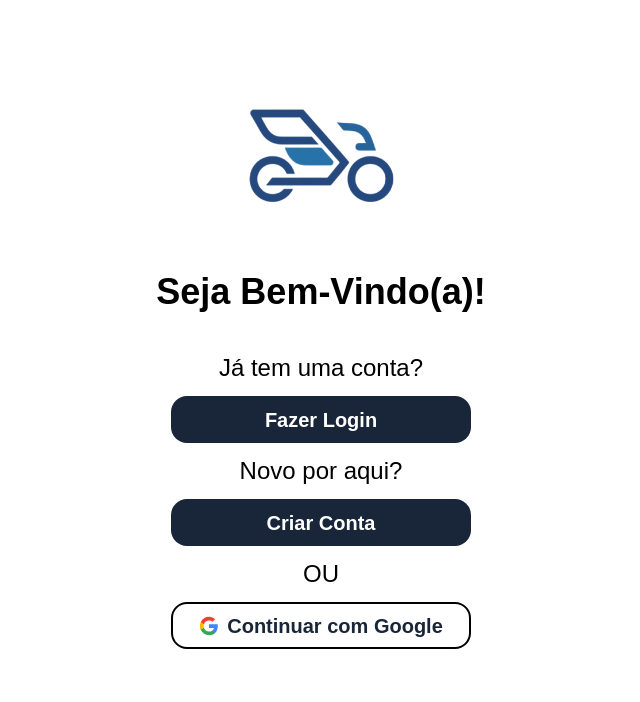
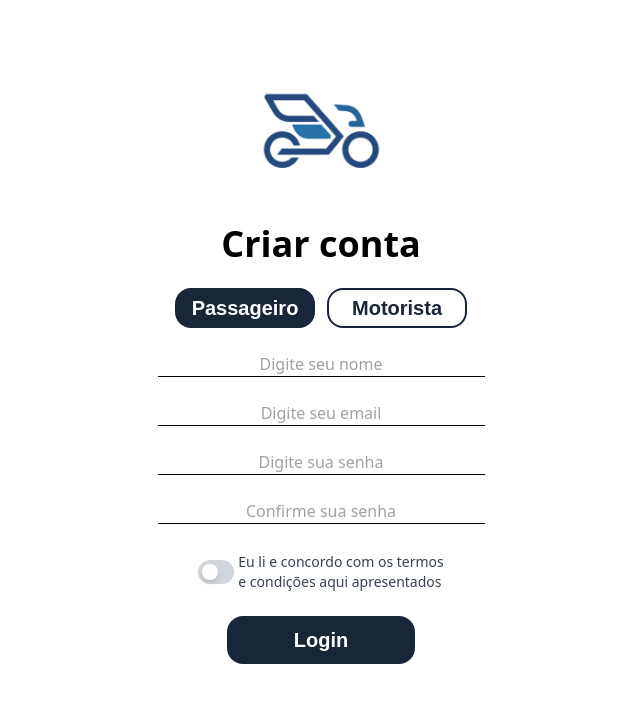
Before and after one commit to kauablima/agendamentodeviagem, a React (Vite) app: page / in a window 1280 px wide. Shown: the top 702 px of the page, without its empty margins (319-959 px from the left). Built offline with nearby package versions, Linux system fonts and the light colour scheme.

Commit message:
page[cadastro] feito a base, ainda falta os icons e interção

```diff
--- a/src/App.tsx
+++ b/src/App.tsx
@@ -1,9 +1,9 @@
-import Login from "./pages/login/login";
-
+import { Cadastro } from "./pages/login/cadastro";
 
 function App() {
   return(
-    <Login />
+    <Cadastro />
+
   )
 }
 
--- a/src/components/Button.tsx
+++ b/src/components/Button.tsx
@@ -16,7 +16,7 @@ export const Button = ({children, color, lenght, icon, click}: Botao) => {
   return (
     <button onClick={click} className={`flex flex-row justify-center items-center font-primary font-semibold rounded-2xl text-xl
       ${lenght === 'default' ? 'w-[188px] h-[48px] py-[9px] px-[23px]': ' w-[300px] h-[47px] py-[9px] px-[24px]'}
-      ${color === 'primary' ? 'bg-primary text-white ' : 'bg-white text-primary '}
+      ${color === 'primary' ? 'bg-primary text-white ' : 'bg-white text-primary border-2 border-primary '}
       ${icon === 'google' ? 'border-black border-2 ': ''}
       `}>
         {icon === 'google' && (
--- /dev/null
+++ b/src/components/forms.tsx
@@ -0,0 +1,29 @@
+
+interface Formulario {
+  type: React.HTMLInputTypeAttribute
+  name: string
+  value: string
+  onChange?: (e: React.ChangeEvent<HTMLInputElement>) => void
+  placeholder?: string
+  error?: string
+  icon?: 'email' | 'password'
+}
+
+export const Forms = ({ type, name, value, onChange, placeholder, error, icon}:Formulario ) => {
+  return (
+    <div className="flex flex-col justify-center items-center text-center">
+      <input
+        id={name}
+        type={type}
+        name={name}
+        value={value}
+        onChange={onChange}
+        placeholder={placeholder}
+        className={`bg-white text-black text-center placeholder-color-placeholder
+          px-12 py-[24] border-b-1 border-b-black focus:ring-blue-500
+          ${error ? 'border-red-500' : 'border-gray-300'}`}
+      />
+      {error && <span className="text-red-500 text-sm mt-1">{error}</span>}
+    </div>
+  )
+}
--- a/src/pages/login/cadastro.tsx
+++ b/src/pages/login/cadastro.tsx
@@ -1,27 +1,69 @@
-type Cadastro = {
-  nome: string
-  email: string
-  senha: string
-  conSenha: string
-}
+import { useState } from "react";
+import { Button } from "../../components/Button";
+import { Forms } from "../../components/forms";
+
+export const Cadastro = () => {
+  const [lembrarDeMim, setLembrarDeMim] = useState(false);
+
+  const handleLembrarDeMimChange = () => {
+    setLembrarDeMim(!lembrarDeMim)
+  }
+
+  return (
+    <div className="flex flex-col justify-center items-center  ">
+      <img className="mt-6 md:mt-8 h-48 w-48" src="src/assets/logo.png" alt="seja bem vindo" />
+      <label className="mb-6 text-4xl font-semibold">Criar conta</label>
+
+      <div className="flex flex-row gap-x-3 mb-6">
+        <button className="flex flex-row justify-center items-center font-primary font-semibold
+        rounded-2xl text-xl bg-primary text-white w-[140px] h-[40px] ">Passageiro</button>
+        <button className="flex flex-row justify-center items-center font-primary font-semibold
+        rounded-2xl text-xl bg-white text-primary border-2 border-primary  w-[140px] h-[40px] py-[9px] px-[23px]
+        ">Motorista</button>
+      </div>
+
+      <div className="flex flex-col gap-6 mb-3">
+        <Forms name="password" type="password" value="" placeholder="Digite seu nome"></Forms>
+        <Forms name="email" type="email" icon='email' value="" placeholder="Digite seu email"></Forms>
+        <Forms name="password" type="password" value="" placeholder="Digite sua senha"></Forms>
+        <Forms name="password" type="password" value="" placeholder="Confirme sua senha"></Forms>
+      </div>
+
+      <div className="flex flex-row gap-x-6 mt-4  text-sm items-center mb-6">
+        <div className=" items-center">
+          <input
+            type="checkbox"
+            id="lembrar-mim"
+            checked={lembrarDeMim}
+            onChange={handleLembrarDeMimChange}
+            className="hidden"
+          />
+          <label
+            htmlFor="lembrar-mim"
+            className="flex items-center cursor-pointer group"
+            >
+            <div className="relative">
+              <div className={`w-9 h-6 rounded-full transition-colors duration-200
+              ${lembrarDeMim ? 'bg-primary' : 'bg-gray-300'} group-hover:bg-gray-400`}></div>
+
+              <div className={`absolute left-1 top-1 w-4 h-4 bg-white rounded-full shadow-md
+              transition-transform duration-200 transform
+              ${lembrarDeMim ? 'translate-x-3' : 'translate-x-0'} group-hover:scale-110`}></div>
+            </div>
 
 
-const Cadastro = () => {
+            <span className="whitespace-pre-line ml-1 font-medium text-gray-700 group-hover:text-gray-900
+            transition-colors duration-200">
+              Eu li e concordo com os termos <br></br>
+              e condições aqui apresentados
+            </span>
+          </label>
+        </div>
+      </div>
 
-  return (
-    <div className="">
-      <img src="src/assets/logo.png" alt="seja bem vindo" />
-      <div>
-        <form className="">
-          <input placeholder="Digite seu nome"/>
-          <input placeholder="Digite seu e-mail"/>
-          <input placeholder="Digite sua senha"/>
-          <input placeholder="Confirme sua senha"/>
-        </form>
-      </div>
-      <button>Cadastrar</button>
+
+      <Button color="primary" lenght="default">Login</Button>
+
     </div>
   )
 }
-
-export default Cadastro;
--- a/src/pages/login/entrar.tsx
+++ b/src/pages/login/entrar.tsx
@@ -18,7 +18,7 @@ const Entrar = () => {
         <Forms name="password" type="password" value="" placeholder="Digite sua senha"></Forms>
       </div>
 
-      <div className="flex flex-row gap-x-6 mt-4 mb-7 text-sm items-center mb-12">
+      <div className="flex flex-row gap-x-6 mt-4  text-sm items-center mb-12">
         <div className="flex items-center">
           <input
             type="checkbox"
```
